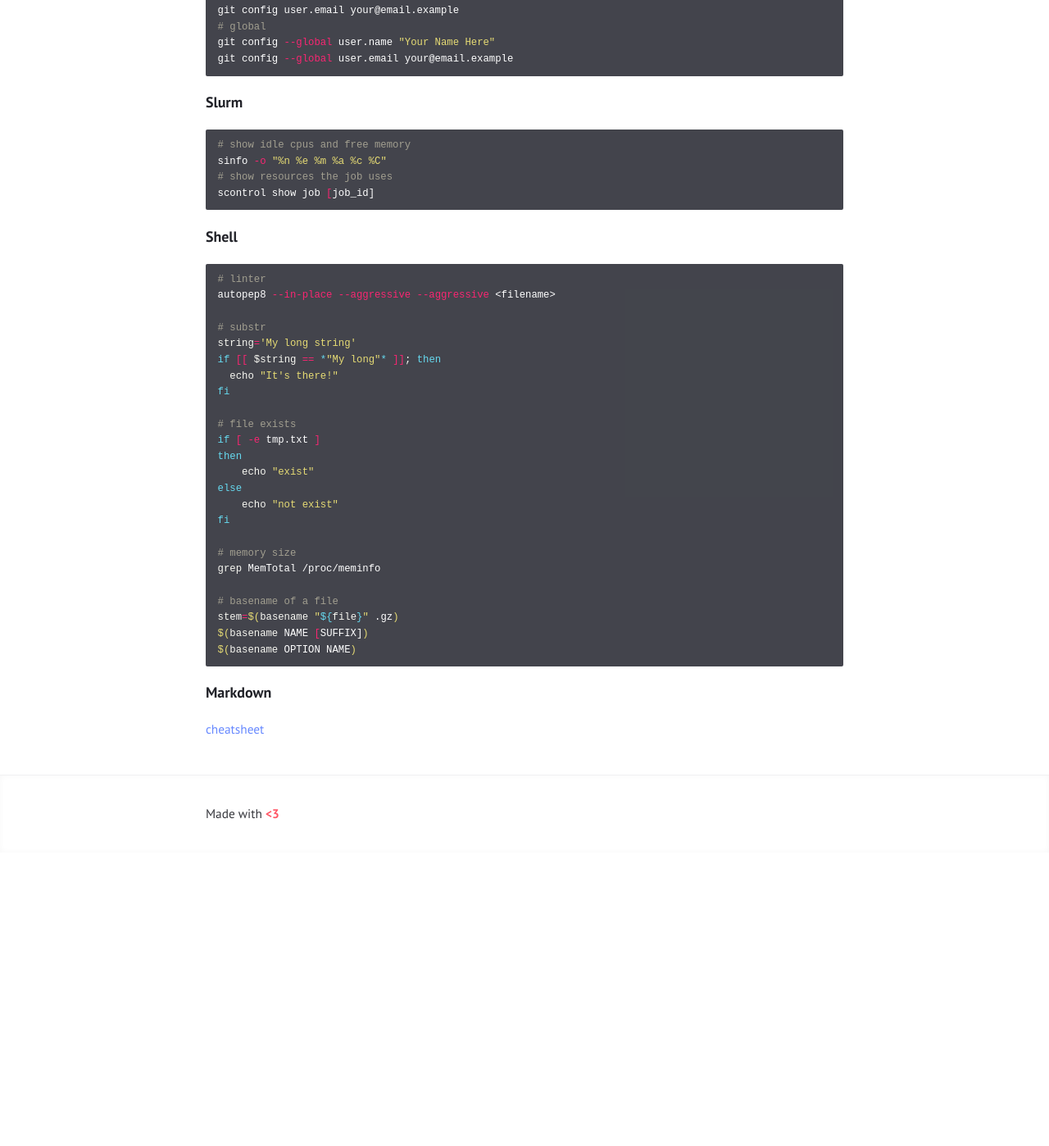
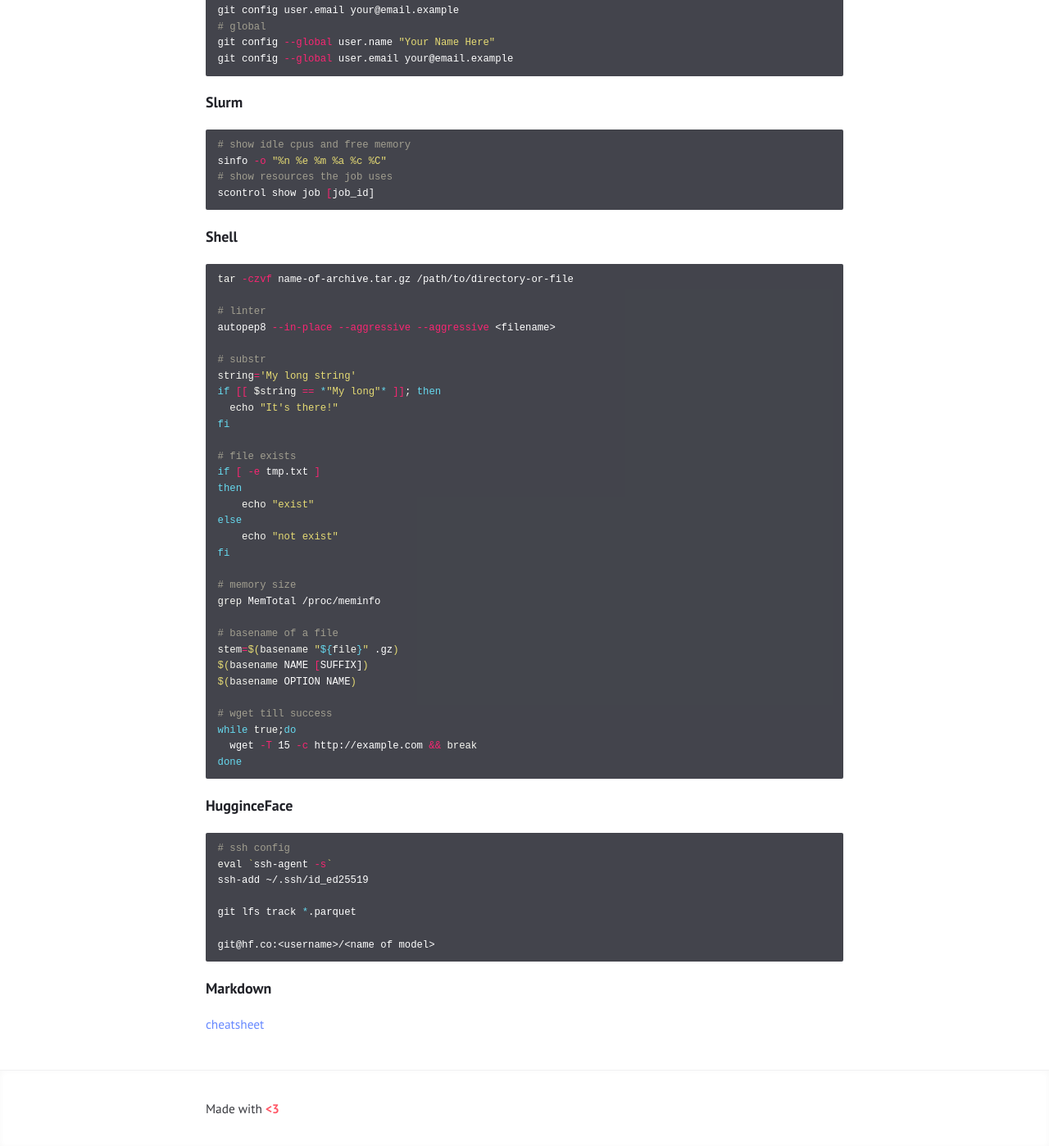
Before and after one commit to bugggggggg/bugggggggg.github.io, a Jekyll site: the page built from CheetSheat.md, in a window 1280 px wide and 1400 px high, scrolled down 665 px. Shown: the whole window at 82% size. Built offline with Jekyll 4.4.1, drawn with Linux system fonts in a browser that asks for light colours; before the commit the page ends 1705 px from its top, so only the background shows below that.

Commit message:
huggingface cheetsheat

````diff
--- a/CheetSheat.md
+++ b/CheetSheat.md
@@ -43,6 +43,8 @@ scontrol show job [job_id]
 
 ### Shell
 ```bash
+tar -czvf name-of-archive.tar.gz /path/to/directory-or-file
+
 # linter
 autopep8 --in-place --aggressive --aggressive <filename>
 
@@ -67,6 +69,23 @@ grep MemTotal /proc/meminfo
 stem=$(basename "${file}" .gz)
 $(basename NAME [SUFFIX])
 $(basename OPTION NAME)
+
+# wget till success
+while true;do
+  wget -T 15 -c http://example.com && break
+done
+```
+
+### HugginceFace
+
+```bash
+# ssh config
+eval `ssh-agent -s`
+ssh-add ~/.ssh/id_ed25519
+
+git lfs track *.parquet
+
+git@hf.co:<username>/<name of model>
 ```
 
 ### Markdown
````
